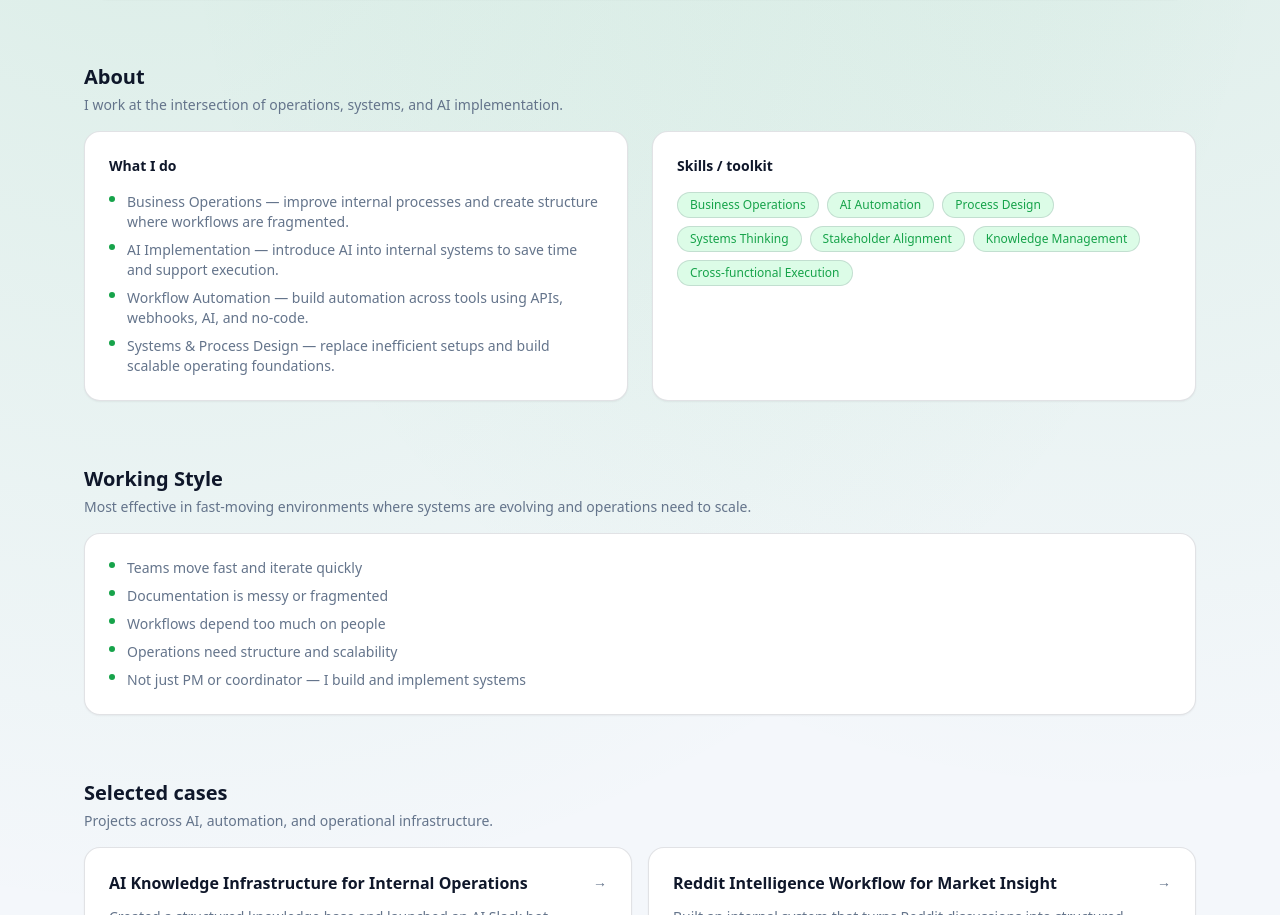
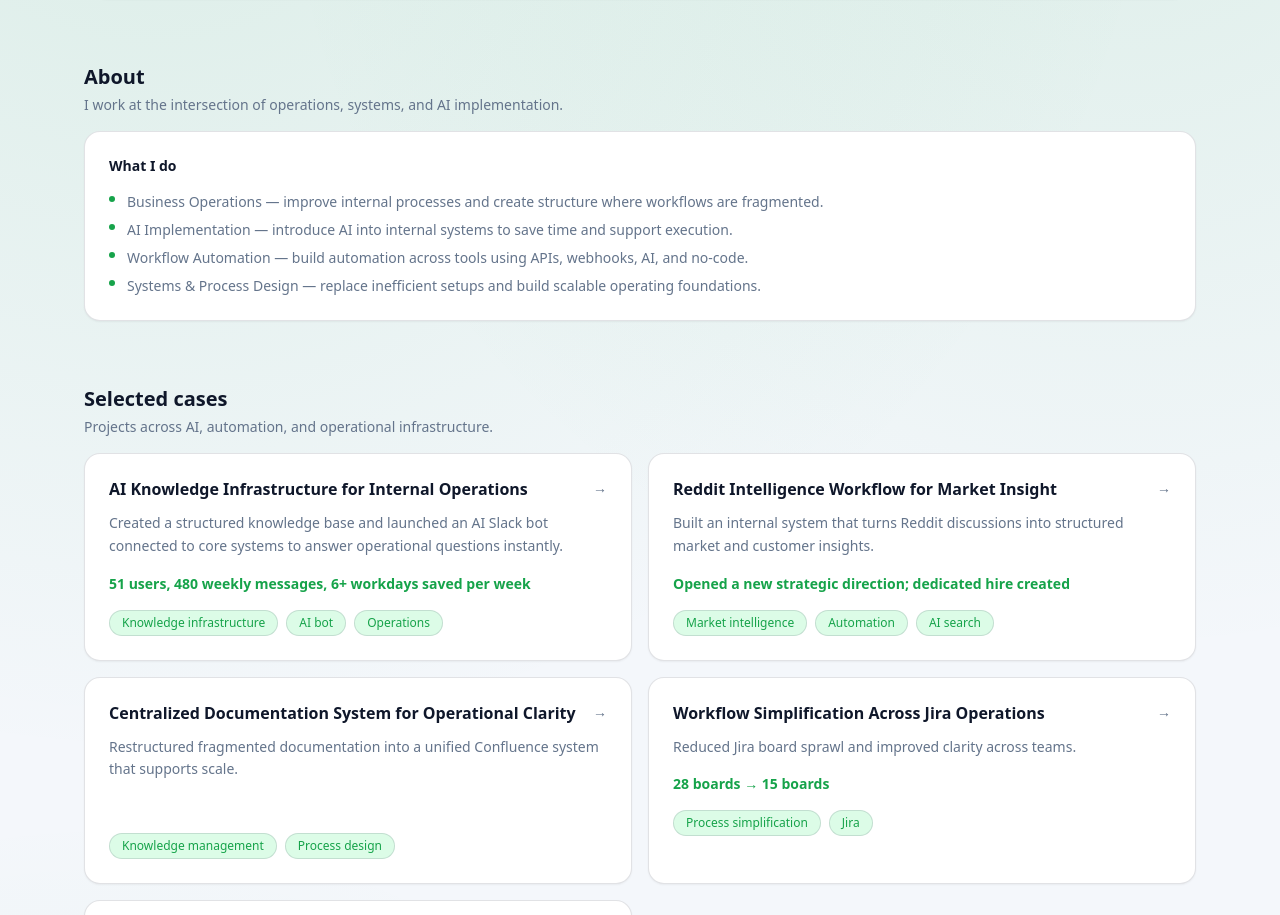
Before and after one commit to Maxximilyan/portfolio, a Next.js app: page / in a window 1280 px wide. Shown: the part 560-1475 px from the top of the page. Built offline with nearby package versions, Linux system fonts and the light colour scheme.

Commit message:
Remove skills block in About and Working Style section

```diff
--- a/src/app/page.tsx
+++ b/src/app/page.tsx
@@ -70,34 +70,10 @@ export default function HomePage() {
       </section>
 
       <Section id="about" title={content.about.title} subtitle={content.about.subtitle}>
-        <div className="grid gap-6 md:grid-cols-2">
-          <div className="rounded-2xl border border-border bg-card p-6 shadow-sm">
-            <h3 className="text-sm font-semibold">{content.about.blockTitle}</h3>
-            <ul className="mt-4 space-y-2 text-sm text-muted">
-              {content.about.bullets.map((b) => (
-                <li key={b} className="flex gap-3">
-                  <span className="mt-1 inline-block h-1.5 w-1.5 flex-none rounded-full bg-accent" />
-                  <span>{b}</span>
-                </li>
-              ))}
-            </ul>
-          </div>
-
-          <div className="rounded-2xl border border-border bg-card p-6 shadow-sm">
-            <h3 className="text-sm font-semibold">{content.skills.title}</h3>
-            <div className="mt-4 flex flex-wrap gap-2">
-              {content.skills.items.map((s) => (
-                <Pill key={s}>{s}</Pill>
-              ))}
-            </div>
-          </div>
-        </div>
-      </Section>
-
-      <Section id="working-style" title={content.workingStyle.title} subtitle={content.workingStyle.subtitle}>
         <div className="rounded-2xl border border-border bg-card p-6 shadow-sm">
-          <ul className="space-y-2 text-sm text-muted">
-            {content.workingStyle.bullets.map((b) => (
+          <h3 className="text-sm font-semibold">{content.about.blockTitle}</h3>
+          <ul className="mt-4 space-y-2 text-sm text-muted">
+            {content.about.bullets.map((b) => (
               <li key={b} className="flex gap-3">
                 <span className="mt-1 inline-block h-1.5 w-1.5 flex-none rounded-full bg-accent" />
                 <span>{b}</span>
--- a/src/content/en.ts
+++ b/src/content/en.ts
@@ -41,53 +41,6 @@ export const en: Content = {
       "AI Implementation — introduce AI into internal systems to save time and support execution.",
       "Workflow Automation — build automation across tools using APIs, webhooks, AI, and no‑code.",
       "Systems & Process Design — replace inefficient setups and build scalable operating foundations.",
-    ],
-  },
-  impact: {
-    title: "Impact Snapshot",
-    items: [
-      { value: "3.5+ years", label: "Startup operations experience" },
-      { value: "51 users", label: "Adopted internal AI knowledge bot" },
-      { value: "480 / week", label: "Messages processed by AI bot" },
-      { value: "22 hours", label: "Saved in first 3 days" },
-      { value: "6+ days", label: "Saved per week" },
-      { value: "28 → 15", label: "Jira boards simplified" },
-    ],
-  },
-  workingStyle: {
-    title: "Working Style",
-    subtitle:
-      "Most effective in fast-moving environments where systems are evolving and operations need to scale.",
-    bullets: [
-      "Teams move fast and iterate quickly",
-      "Documentation is messy or fragmented",
-      "Workflows depend too much on people",
-      "Operations need structure and scalability",
-      "Not just PM or coordinator — I build and implement systems",
-    ],
-  },
-  tools: {
-    title: "Tools",
-    items: [
-      "n8n",
-      "RunBear",
-      "OpenAI",
-      "Claude",
-      "Gemini",
-      "Rovo",
-      "Supabase",
-      "Firecrawl",
-      "Slack",
-      "HubSpot",
-      "Jira",
-      "Confluence",
-      "APIs",
-      "Webhooks",
-      "Google Sheets",
-      "ATS systems",
-      "HRIS systems",
-      "Dashboards",
-      "Reddit API",
     ],
   },
   skills: {
--- a/src/content/types.ts
+++ b/src/content/types.ts
@@ -63,19 +63,6 @@ export type Content = {
     blockTitle: string;
     bullets: string[];
   };
-  impact: {
-    title: string;
-    items: { value: string; label: string }[];
-  };
-  workingStyle: {
-    title: string;
-    subtitle?: string;
-    bullets: string[];
-  };
-  tools: {
-    title: string;
-    items: string[];
-  };
   skills: {
     title: string;
     items: string[];
```
